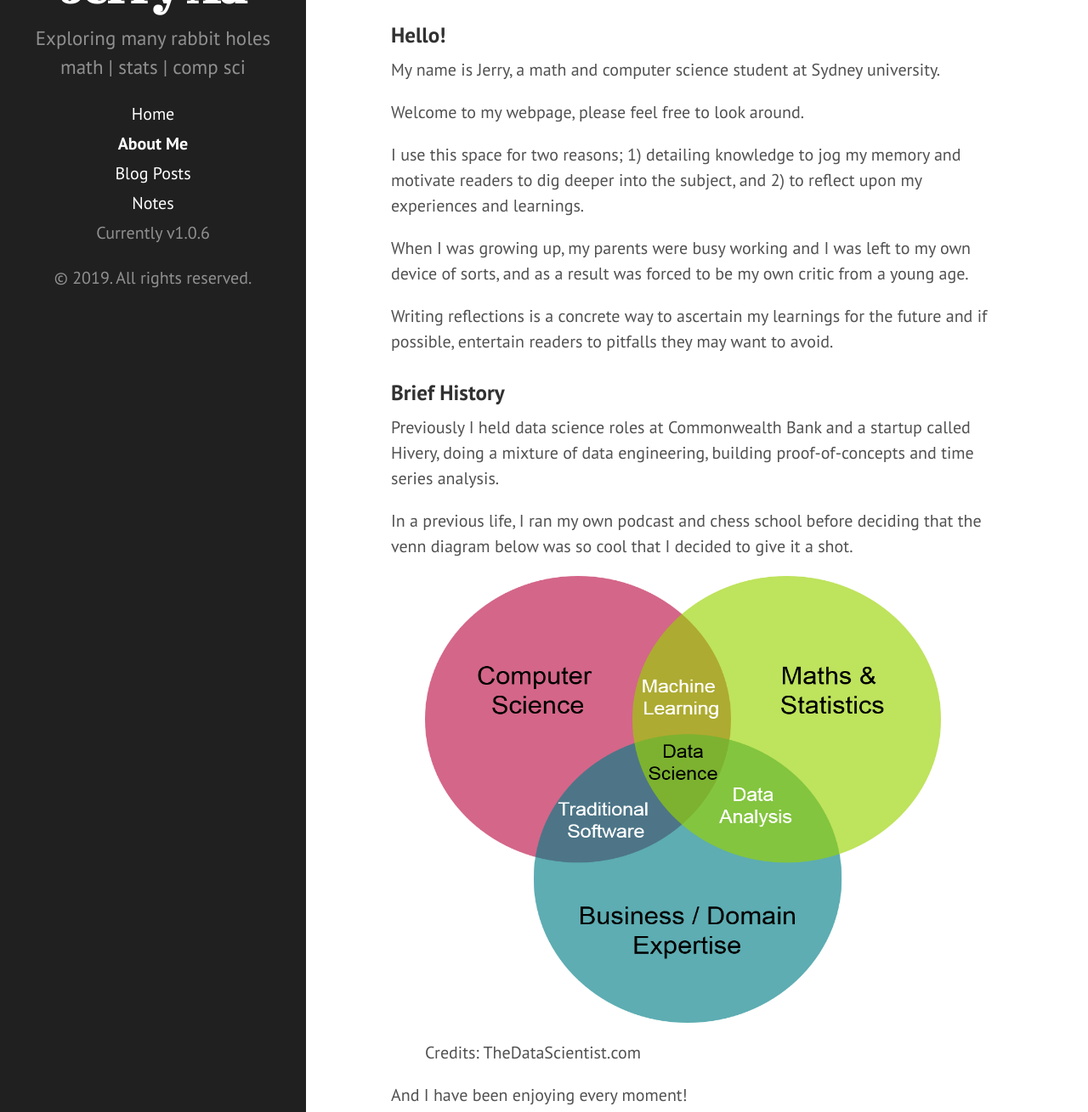
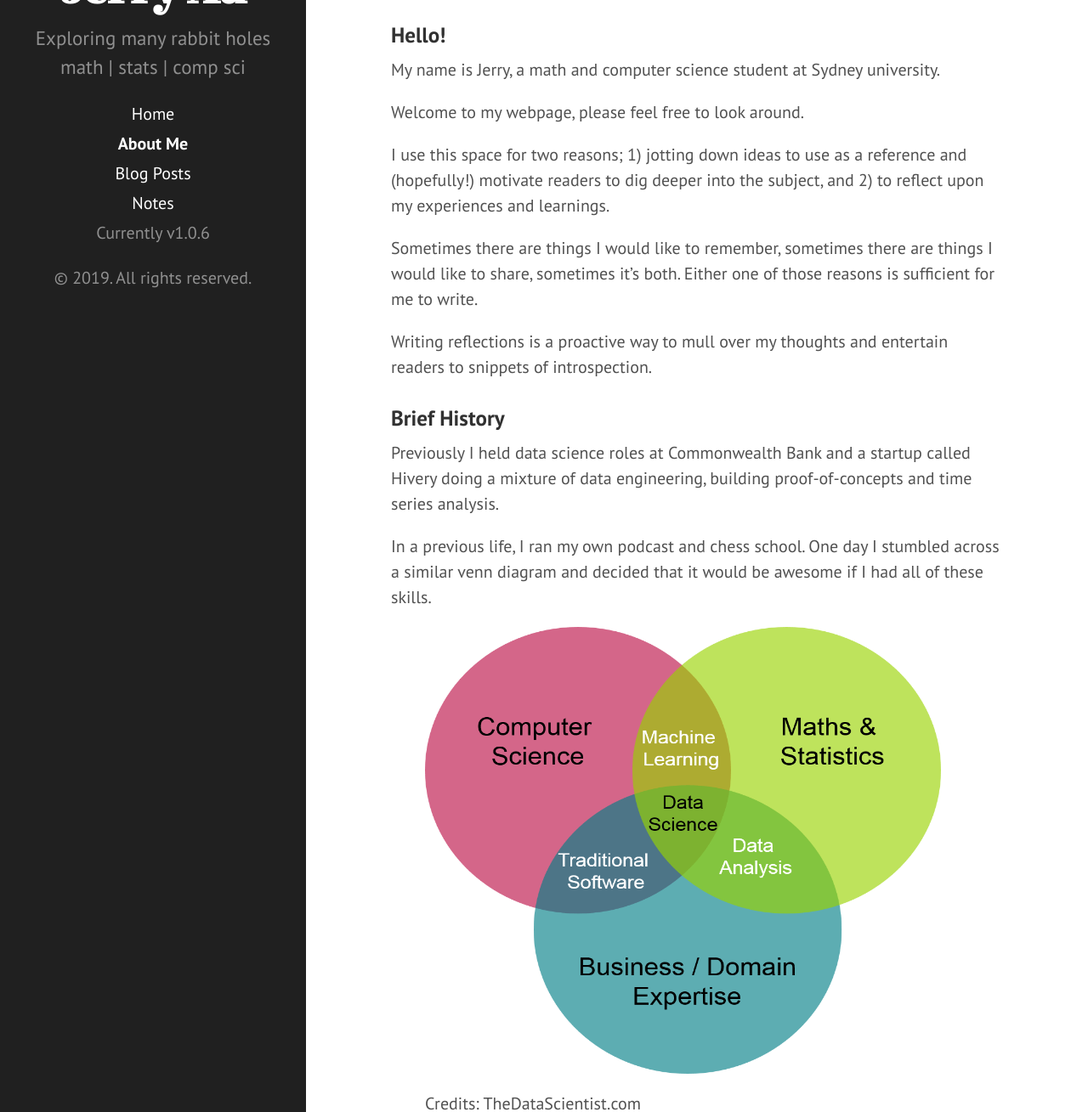
Before and after one commit to jerry-ye-xu/jerry-ye-xu.github.io, a Jekyll site: the page built from about.md, in a window 1280 px wide and 1400 px high, scrolled down 693 px, cut to the strip 91-1400 px from the top of the window. Shown: the whole strip at 85% size. Built offline with Jekyll 4.4.1, drawn with Linux system fonts in a browser that asks for light colours; some of the changed text lies outside the part shown.

Commit message:
edit about_me

```diff
--- a/about.md
+++ b/about.md
@@ -22,17 +22,17 @@ My name is Jerry, a math and computer science student at Sydney university.
 
 Welcome to my webpage, please feel free to look around.
 
-I use this space for two reasons; 1) detailing knowledge to jog my memory and motivate readers to dig deeper into the subject, and 2) to reflect upon my experiences and learnings.
+I use this space for two reasons; 1) jotting down ideas to use as a reference and (hopefully!) motivate readers to dig deeper into the subject, and 2) to reflect upon my experiences and learnings.
 
-When I was growing up, my parents were busy working and I was left to my own device of sorts, and as a result was forced to be my own critic from a young age.
+Sometimes there are things I would like to remember, sometimes there are things I would like to share, sometimes it's both. Either one of those reasons is sufficient for me to write.
 
-Writing reflections is a concrete way to ascertain my learnings for the future and if possible, entertain readers to pitfalls they may want to avoid.
+Writing reflections is a proactive way to mull over my thoughts and entertain readers to snippets of introspection.
 
 ### Brief History
 
-Previously I held data science roles at Commonwealth Bank and a startup called Hivery, doing a mixture of data engineering, building proof-of-concepts and time series analysis.
+Previously I held data science roles at Commonwealth Bank and a startup called Hivery doing a mixture of data engineering, building proof-of-concepts and time series analysis.
 
-In a previous life, I ran my own podcast and chess school before deciding that the venn diagram below was so cool that I decided to give it a shot.
+In a previous life, I ran my own podcast and chess school. One day I stumbled across a similar venn diagram and decided that it would be awesome if I had all of these skills.
 
 <p align="center">
     <figure>
@@ -41,7 +41,7 @@ In a previous life, I ran my own podcast and chess school before deciding that t
     </figure>
 </p>
 
-And I have been enjoying every moment!
+My reasons for pursuing math and computer science have matured now, and I still enjoy the journey.
 
 ### Hobbies and Interests
 
```
